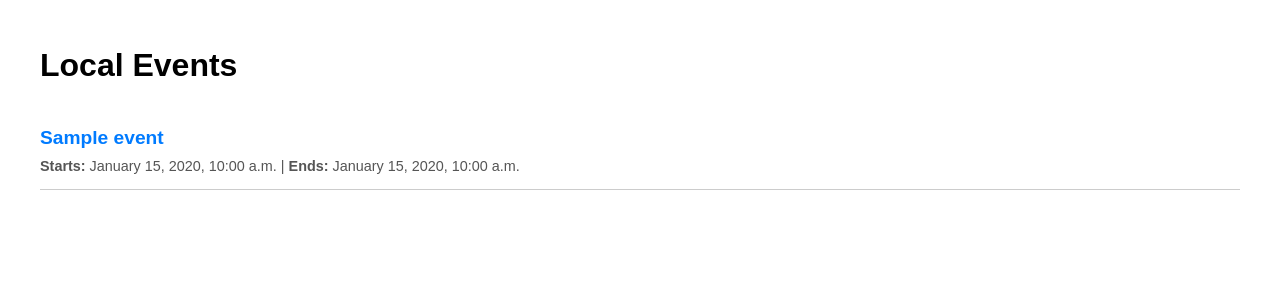
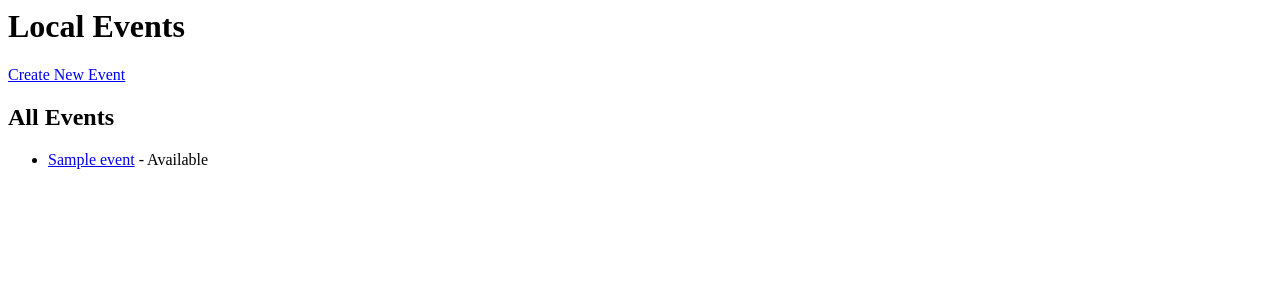
Before and after one commit to stephenmathewbarcelona-lang/commongrounds-A-E-F-G-22, a Django app: template localevents/templates/localevents/event_list.html in a window 1280 px wide. Shown: the top 300 px of the page. Run offline with Django 5.2, Linux system fonts and the light colour scheme; the template is opened without the code that fills it: most values are stand-ins (such as "Sample title", 1, 10 or a date in 2020).

Commit message:
Update event_list.html

```diff
--- a/localevents/templates/localevents/event_list.html
+++ b/localevents/templates/localevents/event_list.html
@@ -1,33 +1,38 @@
-<!DOCTYPE html>
-<html>
-<head>
-    <title>Local Events List</title>
-    <style>
-        body { font-family: sans-serif; margin: 40px; line-height: 1.6; }
-        .event-item { border-bottom: 1px solid #ccc; padding: 10px 0; }
-        .event-link { font-size: 1.2em; font-weight: bold; text-decoration: none; color: #007bff; }
-        .time-info { color: #555; font-size: 0.9em; }
-    </style>
-</head>
-<body>
-    <h1>Local Events</h1>
+<!-- localevents/templates/localevents/event_list.html -->
+<h1>Local Events</h1>
 
-    {% for event in events %}
-        <div class="event-item">
-            <!-- Event Name -->
-            <a href="{% url 'localevents:event_detail' event.pk %}" class="event-link">
-                {{ event.title }}
-            </a>
-            <br>
-            <!-- Start and End Times -->
-            <span class="time-info">
-                <strong>Starts:</strong> {{ event.start_time|date:"F j, Y, g:i a" }} |
-                <strong>Ends:</strong> {{ event.end_time|date:"F j, Y, g:i a" }}
-            </span>
-        </div>
-    {% empty %}
-        <p>No events found.</p>
-    {% endfor %}
+<a href="{% url 'localevents:event_create' %}">Create New Event</a>
 
-</body>
-</html>
+{% if user.is_authenticated %}
+
+    {% if created_events %}
+        <h2>Events You Created</h2>
+        <ul>
+        {% for event in created_events %}
+            <li><a href="{% url 'localevents:event_detail' event.id %}">{{ event.title }}</a> (Owner)</li>
+        {% endfor %}
+        </ul>
+    {% endif %}
+
+    {% if signed_up_events %}
+        <h2>Events You Joined</h2>
+        <ul>
+        {% for event in signed_up_events %}
+            <li><a href="{% url 'localevents:event_detail' event.id %}">{{ event.title }}</a> (Going)</li>
+        {% endfor %}
+        </ul>
+    {% endif %}
+
+{% endif %}
+
+<h2>All Events</h2>
+<ul>
+{% for event in all_events %}
+    <li>
+        <a href="{% url 'localevents:event_detail' event.id %}">{{ event.title }}</a>
+        - {{ event.status }}
+    </li>
+{% empty %}
+    <li>No events available.</li>
+{% endfor %}
+</ul>
```
